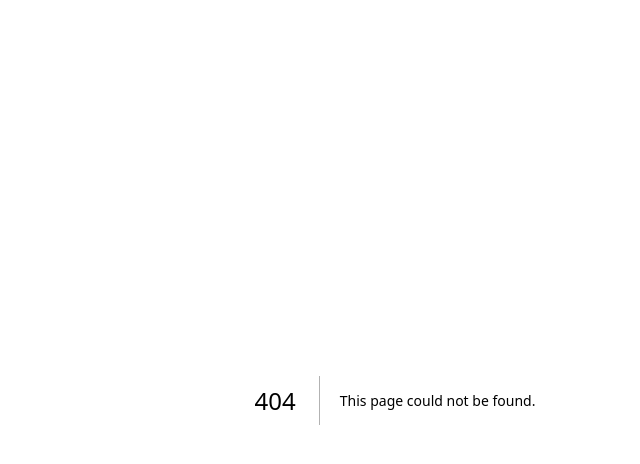
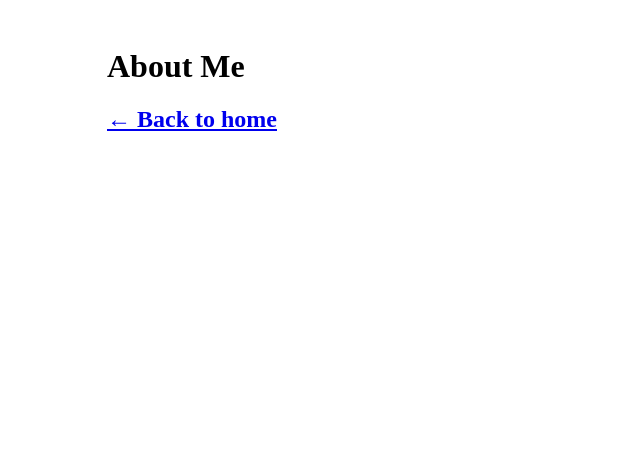
Before and after one commit to sunariana/asun, a Next.js app in the folder nextjs-blog/: page /about/about-me in a window 1280 px wide. Before the commit this address had no page. Shown: the top 464 px of the page, without its empty margins (245-885 px from the left). Built offline with nearby package versions, Linux system fonts and the light colour scheme.

Commit message:
first post and about me pages

```diff
--- /dev/null
+++ b/nextjs-blog/components/components/layout.js
@@ -0,0 +1,5 @@
+import styles from './layout.module.css';
+
+export default function Layout({ children }) {
+  return <div className={styles.container}>{children}</div>;
+}
--- /dev/null
+++ b/nextjs-blog/components/components/layout.module.css
@@ -0,0 +1,5 @@
+.container {
+    max-width: 36rem;
+    padding: 0 1rem;
+    margin: 3rem auto 6rem;
+}
--- /dev/null
+++ b/nextjs-blog/pages/about/about-me.js
@@ -0,0 +1,17 @@
+import Head from 'next/head';
+import Link from 'next/link';
+import Layout from '../../components/components/layout';
+
+export default function AboutMe() {
+  return (
+    <Layout>
+      <Head>
+        <title>About Me</title>
+      </Head>
+      <h1>About Me</h1>
+      <h2>
+        <Link href="/">← Back to home</Link>
+      </h2>
+    </Layout>
+  );
+}
```
Also changed, not shown: nextjs-blog/pages/index.js (+11 -2 lines), nextjs-blog/pages/posts/first-post.js (added, +17 -0 lines).
